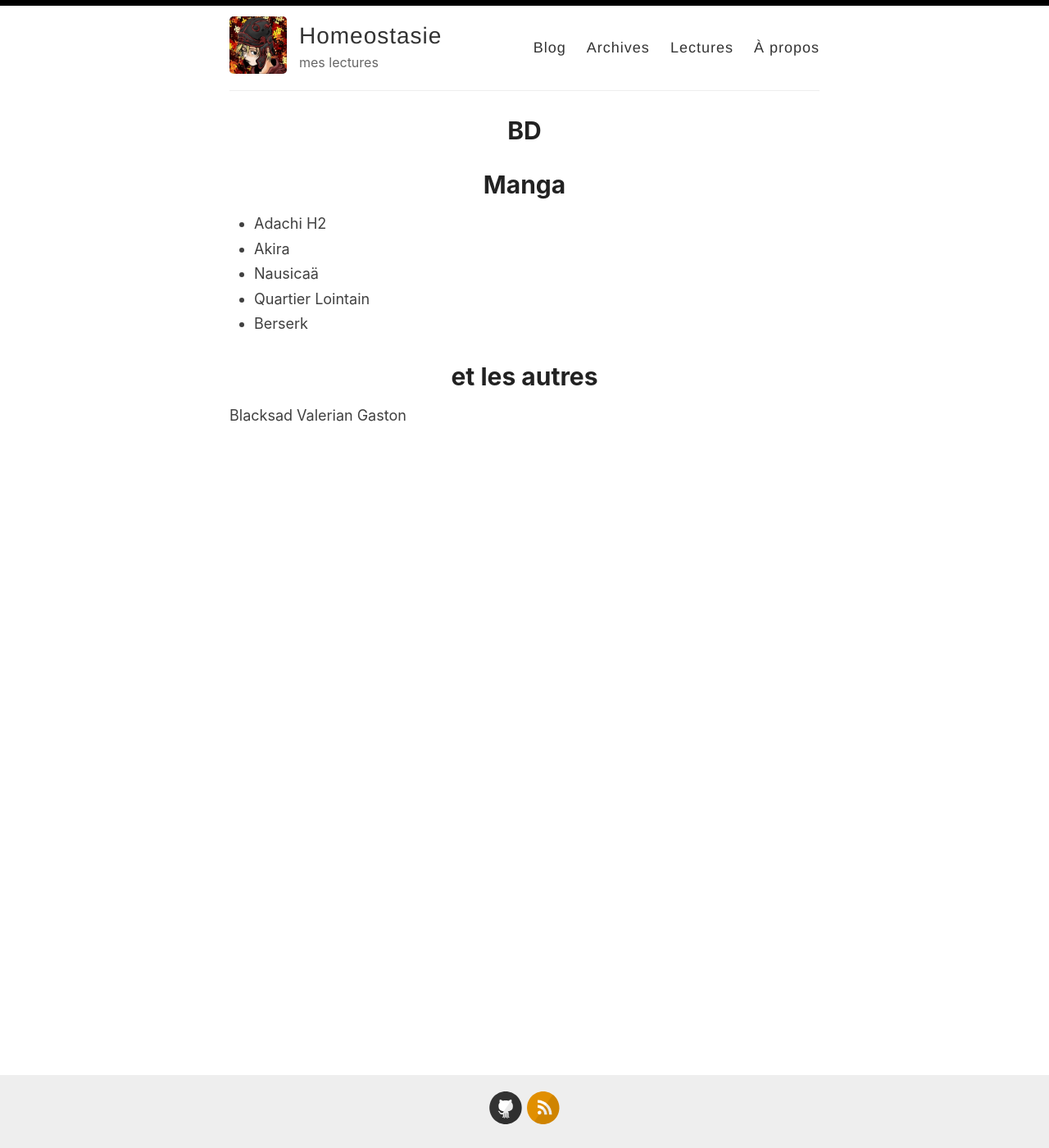
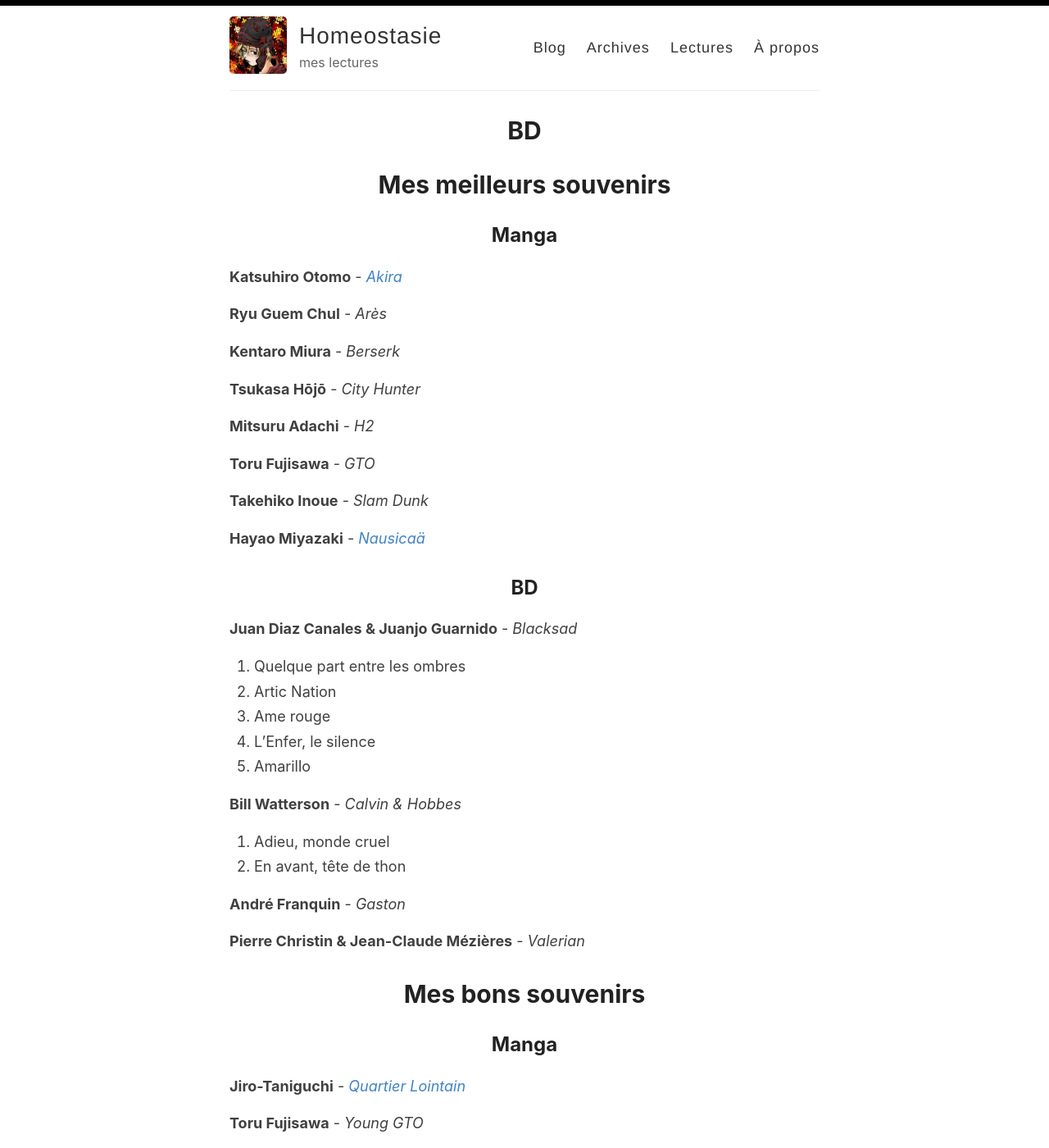
Before and after one commit to homeostasie/bouquins, a Jekyll site: the page built from _pages/bd.md, in a window 1280 px wide and 1400 px high. Shown: the whole window at 82% size. Built offline with Jekyll 4.4.1, drawn with Linux system fonts in a browser that asks for light colours; some of the changed text lies outside the part shown.

Commit message:
petite maj de la page bd

```diff
--- a/_pages/bd.md
+++ b/_pages/bd.md
@@ -5,17 +5,91 @@
 comments: true
 ---
 
-# Manga
+# Mes meilleurs souvenirs
 
-- Adachi H2
-- Akira
-- Nausicaä
-- Quartier Lointain
-- Berserk
+## Manga
+
+**Katsuhiro Otomo** - [*Akira*](https://homeostasie.github.io/bouquins/Katsuhiro-Otomo_Akira/)
+
+**Ryu Guem Chul** - *Arès*
+
+**Kentaro Miura** - *Berserk*
+
+**Tsukasa Hōjō** - *City Hunter*
+
+**Mitsuru Adachi** - *H2*
+
+**Toru Fujisawa** - *GTO*
+
+**Takehiko Inoue** - *Slam Dunk*
+
+**Hayao Miyazaki** - [*Nausicaä*](https://homeostasie.github.io/bouquins/Hayao-Miyazaki_Nausicaa/)
 
 
-# et les autres
 
-Blacksad
-Valerian
-Gaston
+## BD
+
+**Juan Diaz Canales & Juanjo Guarnido** - *Blacksad*
+
+1. Quelque part entre les ombres
+2. Artic Nation
+3. Ame rouge
+4. L'Enfer, le silence
+5. Amarillo
+
+
+**Bill Watterson**  - *Calvin & Hobbes*
+
+1. Adieu, monde cruel
+2. En avant, tête de thon
+
+**André Franquin** - *Gaston*
+
+**Pierre Christin & Jean-Claude Mézières** - *Valerian*
+
+
+
+
+
+# Mes bons souvenirs
+
+## Manga
+
+**Jiro-Taniguchi** - [*Quartier Lointain*](https://homeostasie.github.io/bouquins/Jiro-Taniguchi_Quartier-lointain/)
+
+**Toru Fujisawa** - *Young GTO*
+
+**Haruto Umezawa** - *Bremen*
+
+**Tetsuo Hara** - *Ken le survivant*
+
+**Makoto Yukimura** - *Vinland Saga*
+
+**Takehiko Inoue** :
+
+1. *Vagabond*
+2. *Real*
+
+**Eiichiro Oda** - *One Piece*
+
+**Yusuke Murata** :
+
+1. *Eyeshield 21*
+2. *One-Punch Man*
+
+**Tsutomu Nihei** - *Blame !*
+
+**Makoto Yukimura** - *Planètes*
+
+## BD
+
+**Asterix**
+
+**Spirou et Fantasio**
+
+**Tintin** - *Hergé*
+
+**Picsou** - *Don Rosa*-
+1. La jeunesse de Picsou
+
+**Idées noires** - *Franquin*
```
